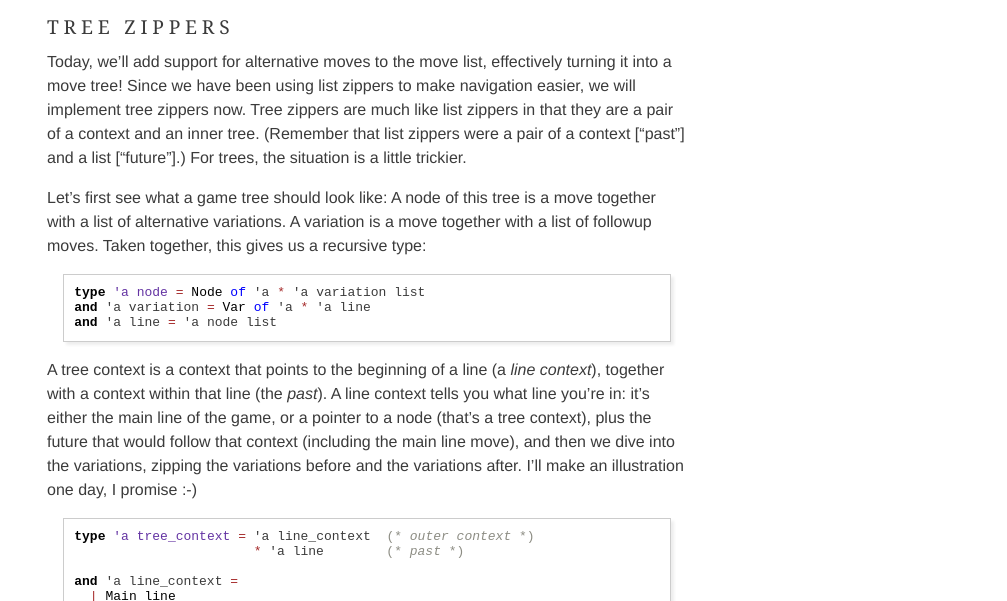
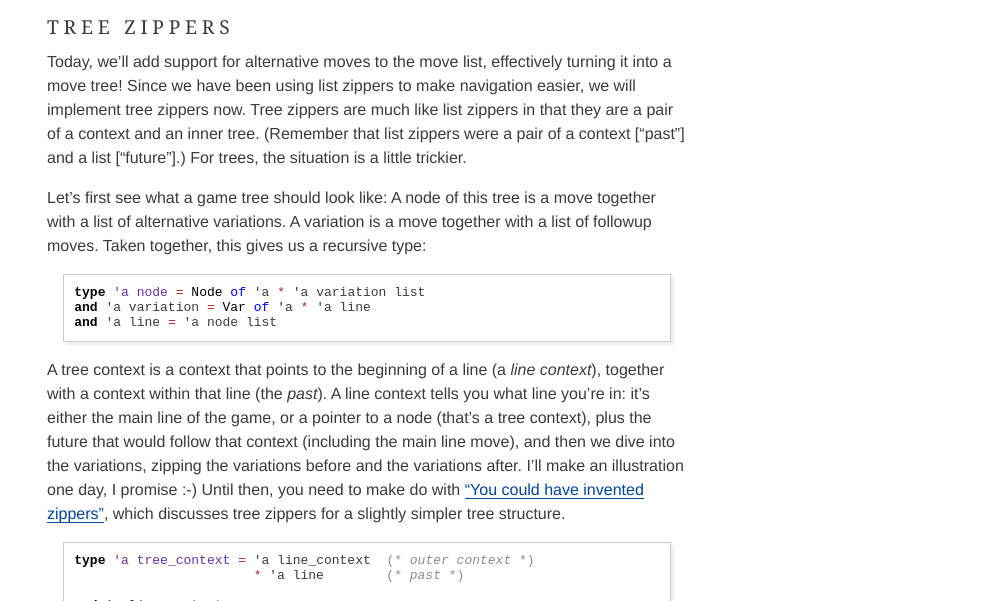
Before and after one commit to quernd/quernd.github.io, a plain HTML site: page tutorials/tea-chess/day11/index.html in a window 1280 px wide. Shown: the part 124-725 px from the top of the page, without its empty margins (273-1280 px from the left). Drawn offline with Linux system fonts and the light colour scheme.

Commit message:
tree zippers link

```diff
--- a/tutorials/tea-chess/day11/index.html
+++ b/tutorials/tea-chess/day11/index.html
@@ -3,7 +3,7 @@
 "http://www.w3.org/TR/xhtml1/DTD/xhtml1-strict.dtd">
 <html xmlns="http://www.w3.org/1999/xhtml" lang="en" xml:lang="en">
 <head>
-<!-- 2018-01-02 Tue 22:07 -->
+<!-- 2018-01-02 Tue 22:11 -->
 <meta http-equiv="Content-Type" content="text/html;charset=utf-8" />
 <meta name="viewport" content="width=device-width, initial-scale=1" />
 <title>Twelve Days of Christmas #11</title>
@@ -62,6 +62,8 @@ or a pointer to a node (that&rsquo;s a tree context), plus the future that
 would follow that context (including the main line move), and then we
 dive into the variations, zipping the variations before and the
 variations after. I&rsquo;ll make an illustration one day, I promise :-)
+Until then, you need to make do with <a href="http://blog.ezyang.com/2010/04/you-could-have-invented-zippers/">&ldquo;You could have invented
+zippers&rdquo;</a>, which discusses tree zippers for a slightly simpler tree structure.
 </p>
 
 <div class="org-src-container">
```
